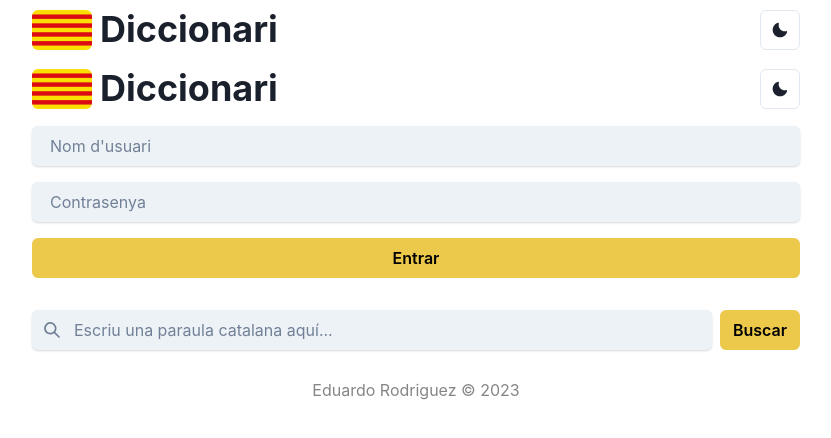
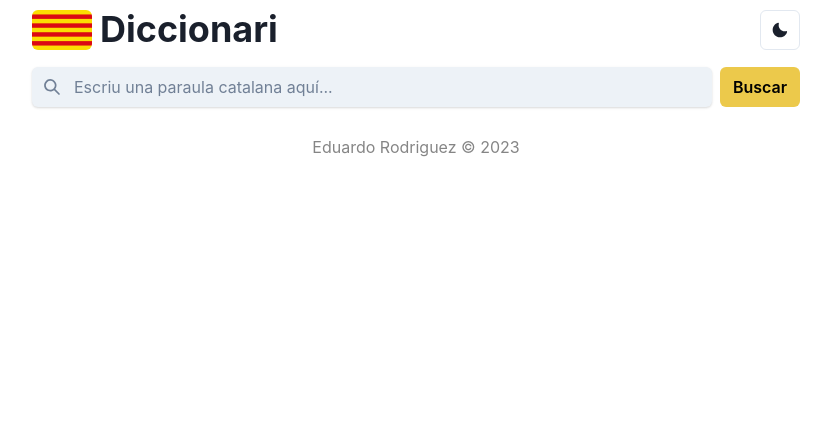
Before and after one commit to erodrigufer/catDict, a React (Vite) app in the folder frontend/: page / in a window 1280 px wide. Shown: the top 438 px of the page, without its empty margins (224-1055 px from the left). Built offline with nearby package versions, Linux system fonts and the light colour scheme.

Commit message:
Finish integrating wouter

```diff
--- a/frontend/src/App.tsx
+++ b/frontend/src/App.tsx
@@ -72,13 +72,11 @@ function App() {
               <Header />
             </GridItem>
             <GridItem area={"main"}>
-              {/* TODO: Integrate Auth and Main components */}
               <Switch>
-                <Route path={"/login"} component={Footer} />
-                <Route path={basePath} component={Header} />
-              </Switch>
-              <Flex direction="column" gap={4}>
+                <Route path={"/login"}>
                   <Auth colorScheme={colorScheme} />
+                </Route>
+                <Route path={basePath}>
                   <Main
                     colorScheme={colorScheme}
                     promptText={promptText}
@@ -86,7 +84,8 @@ function App() {
                     onSubmit={onSubmit}
                     query={query}
                   />
-              </Flex>
+                </Route>
+              </Switch>
             </GridItem>
             <GridItem area={"footer"} marginTop={3} marginBottom={3}>
               <HStack justify="space-evenly">
--- a/frontend/src/modules/main/components.tsx/Main.tsx
+++ b/frontend/src/modules/main/components.tsx/Main.tsx
@@ -4,6 +4,7 @@ import ErrorBanner from "./ErrorBanner";
 import LastWords from "./LastWords";
 import ResultsOutput from "./ResultsOutput";
 import WordInput from "./WordInput";
+import { Flex } from "@chakra-ui/react";
 
 interface Props {
   promptText: string;
@@ -20,7 +21,7 @@ const Main: React.FC<Props> = ({
   promptText,
 }) => {
   return (
-    <>
+    <Flex direction="column" gap={4}>
       <WordInput
         colorScheme={colorScheme}
         isLoading={query?.isLoading && !!promptText}
@@ -33,7 +34,7 @@ const Main: React.FC<Props> = ({
         promptext={promptText}
         onClick={onSubmit}
       />
-    </>
+    </Flex>
   );
 };
 export default Main;
```
Lines whose indentation alone changed are shown as unchanged.
